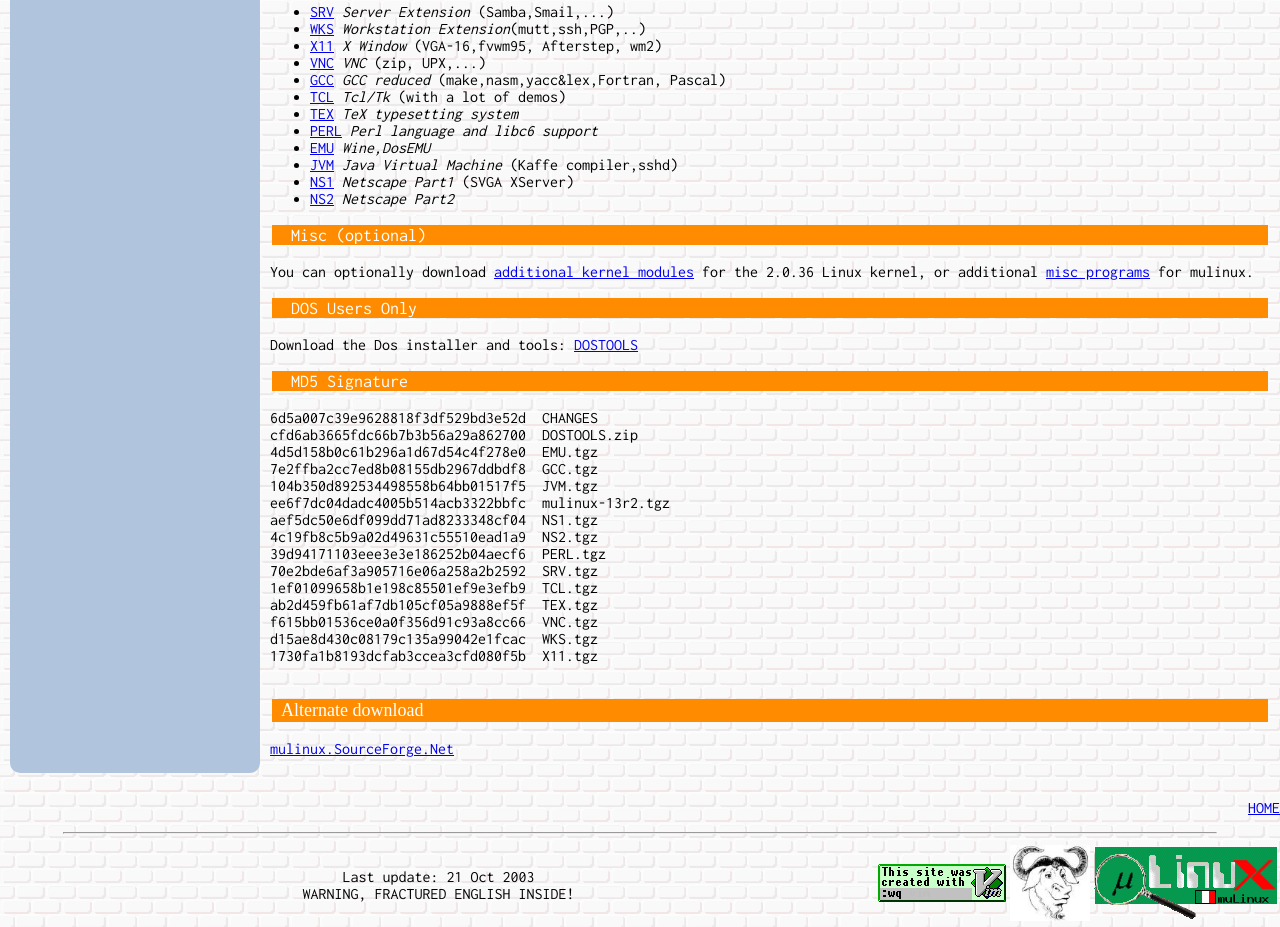
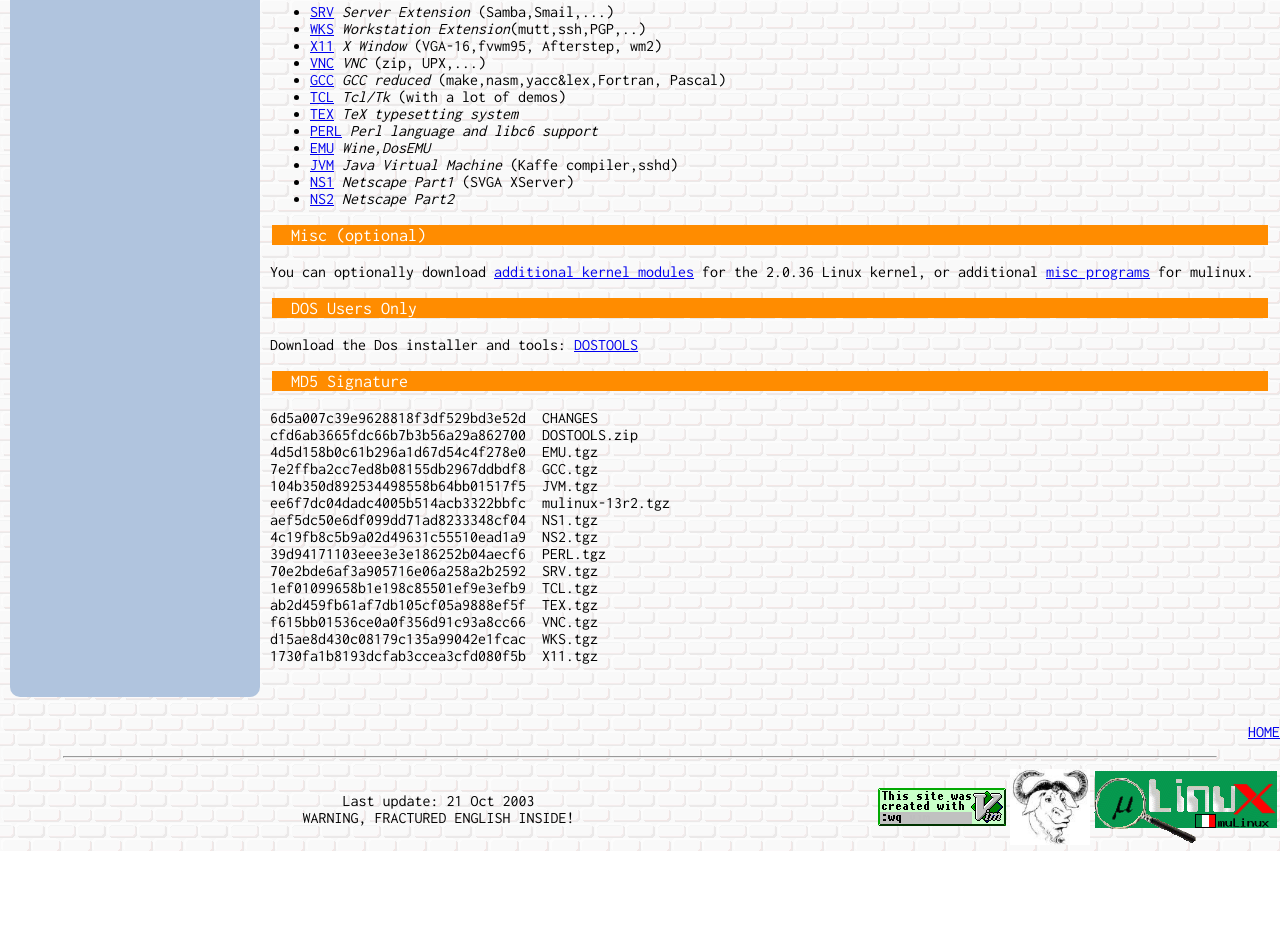
Before and after one commit to ptsource/PTMuLinux, a plain HTML site: page index.html in a window 1280 px wide. Shown: the part 634-1561 px from the top of the page. After the commit the page ends 1485 px from the top, so only its background shows below. Drawn offline with Linux system fonts and the light colour scheme.

Commit message:
Update index.html

```diff
--- a/index.html
+++ b/index.html
@@ -297,17 +297,6 @@
 
 </pre>
 
-<p>
-<TABLE border="0" width=100%>
-<TR>
-  <TD bgcolor="DarkOrange">
-    <FONT face="System" color="#ffffff" size="+1"> &nbsp Alternate download</FONT>
-  </TD>
-</TR>
-</TABLE>
-<p>
-
-<a href="http://mulinux.sourceforge.net">mulinux.SourceForge.Net</a>
 
 
 </td>
```
